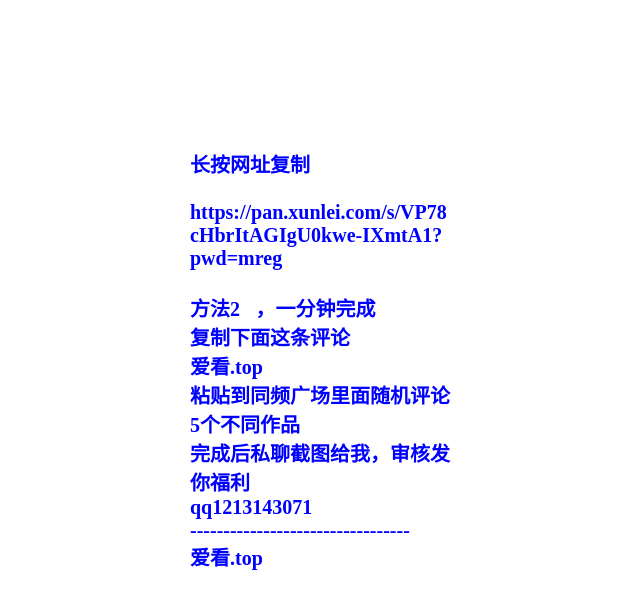
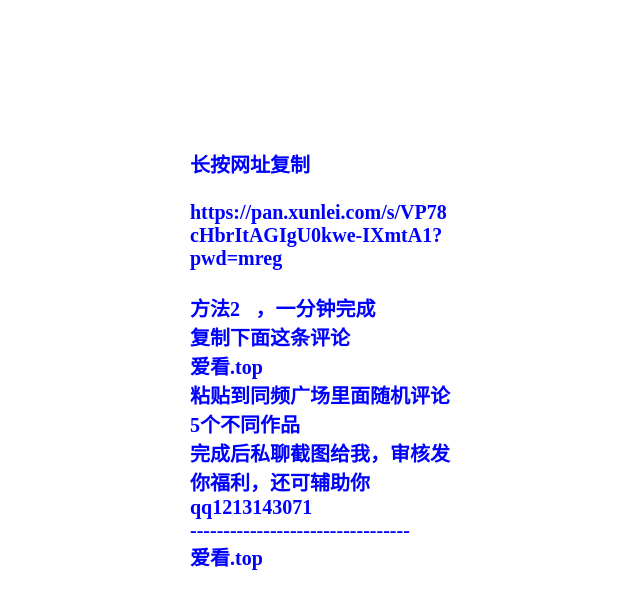
Before and after one commit to Shduwidndbuqis/qq-group-site, a plain HTML site: page index.html in a window 1280 px wide. Shown: the whole page, without its empty margins (320-960 px from the left). Drawn offline with Linux system fonts and the light colour scheme.

Commit message:
Update index.html

```diff
--- a/index.html
+++ b/index.html
@@ -26,6 +26,6 @@
 </head>
 <body>
   <main>长按网址复制<br><br>
-https://pan.xunlei.com/s/VP78cHbrItAGIgU0kwe-IXmtA1?pwd=mreg<br><br>方法2⃣️，一分钟完成<br>复制下面这条评论<br>爱看.top<br>粘贴到同频广场里面随机评论5个不同作品<br>完成后私聊截图给我，审核发你福利<br>qq1213143071<br>---------------------------------<br>爱看.top</main>
+https://pan.xunlei.com/s/VP78cHbrItAGIgU0kwe-IXmtA1?pwd=mreg<br><br>方法2⃣️，一分钟完成<br>复制下面这条评论<br>爱看.top<br>粘贴到同频广场里面随机评论5个不同作品<br>完成后私聊截图给我，审核发你福利，还可辅助你<br>qq1213143071<br>---------------------------------<br>爱看.top</main>
 </body>
 </html>
```
